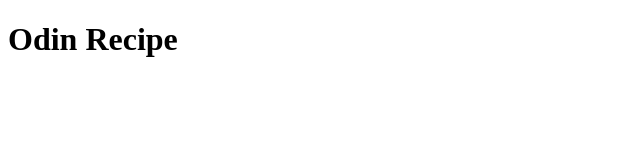
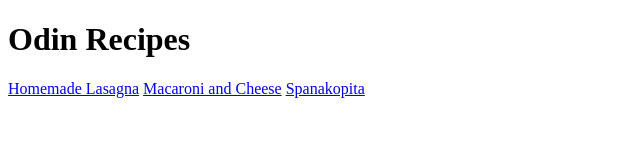
Before and after one commit to ktahop/odin-recipes, a plain HTML site: page index.html in a window 1280 px wide. Shown: the whole page, without its empty margins (0-640 px from the left). Drawn offline with Linux system fonts and the light colour scheme.

Commit message:
Add links to recipes listed

```diff
--- a/index.html
+++ b/index.html
@@ -3,9 +3,12 @@
 <head>
   <meta charset="UTF-8">
   <meta name="viewport" content="width=device-width, initial-scale=1.0">
-  <title>Odin Recipe</title>
+  <title>Odin Recipes</title>
 </head>
 <body>
-  <h1>Odin Recipe</h1>
+  <h1>Odin Recipes</h1>
+  <a href="./recipes/lasagna.html">Homemade Lasagna</a>
+  <a href="./recipes/mac-and-cheese.html">Macaroni and Cheese</a>
+  <a href="./recipes/spanakopita.html">Spanakopita</a>
 </body>
 </html>
```
